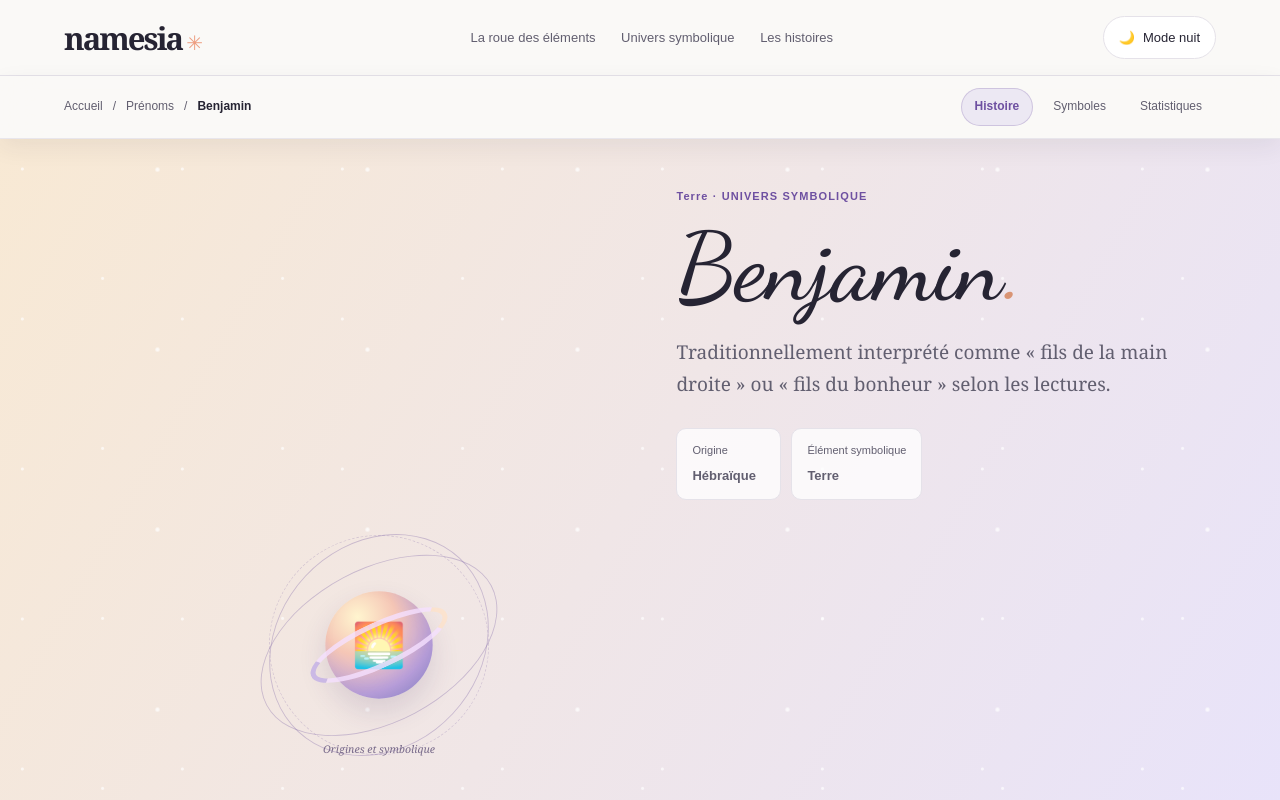
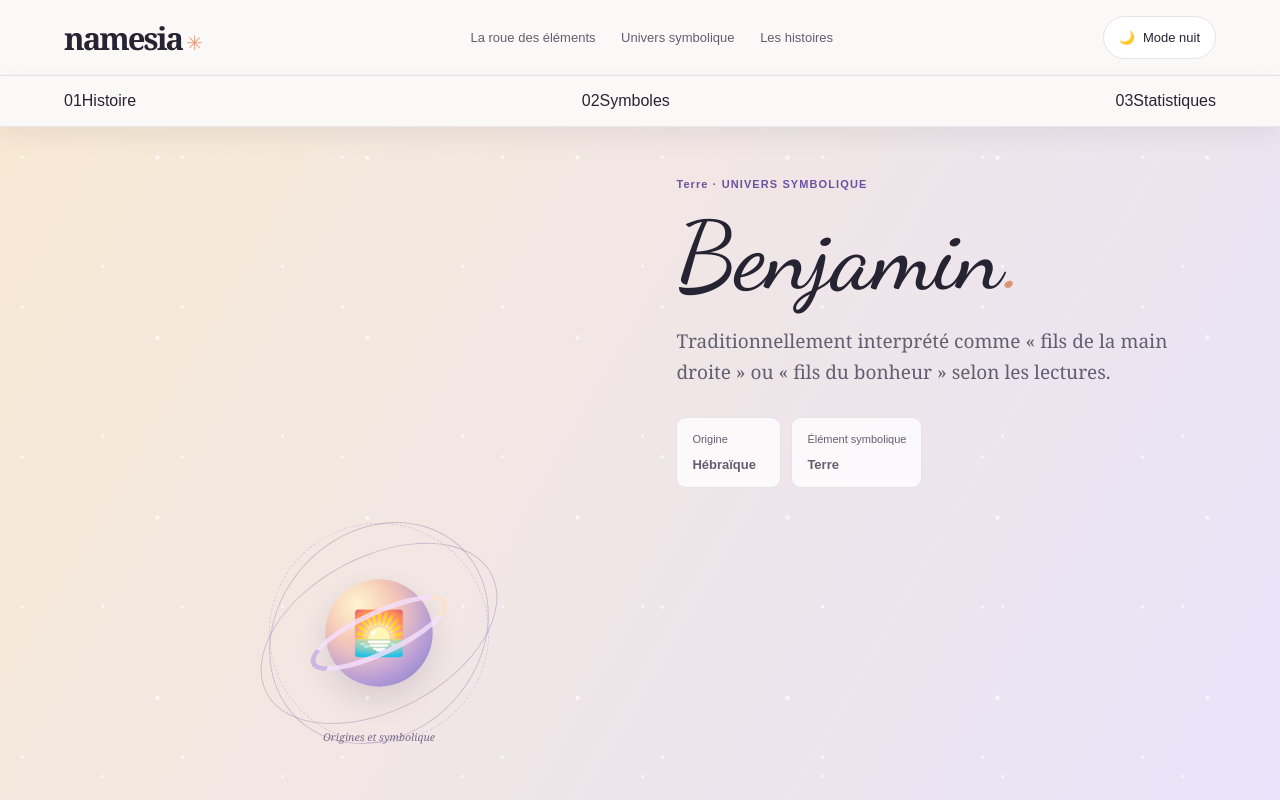
Before and after one commit to Nabouna32/Names, a Next.js app: page /prenoms/benjamin in a window 1280 px wide. Shown: the top 800 px of the page. Built offline with nearby package versions, Linux system fonts and the light colour scheme.

Commit message:
Styliser la navigation des fiches prénom

```diff
--- a/src/components/ProfilePageTopline.tsx
+++ b/src/components/ProfilePageTopline.tsx
@@ -1,68 +1,21 @@
 "use client";
-
-import Link from "next/link";
-import { usePathname } from "next/navigation";
 import { useEffect, useState } from "react";
-
-const profileSections = [
-  { id: "histoire", label: "Histoire" },
-  { id: "symboles", label: "Symboles" },
-  { id: "statistiques", label: "Statistiques" },
-] as const;
-
+const profileSections = [{ id: "histoire", label: "Histoire" }, { id: "symboles", label: "Symboles" }, { id: "statistiques", label: "Statistiques" }] as const;
 export default function ProfilePageTopline() {
-  const pathname = usePathname();
-  const slug = pathname.split("/").filter(Boolean).at(-1) ?? "";
-  const pageName = slug
-    .split("-")
-    .map((part) => part.charAt(0).toLocaleUpperCase("fr-FR") + part.slice(1))
-    .join(" ");
   const [activeSection, setActiveSection] = useState<string>("histoire");
-
   useEffect(() => {
-    const targets = profileSections
-      .map(({ id }) => document.getElementById(id))
-      .filter((section): section is HTMLElement => section !== null);
-
+    const targets = profileSections.map(({ id }) => document.getElementById(id)).filter((section): section is HTMLElement => section !== null);
     if (!targets.length || !("IntersectionObserver" in window)) return;
-
-    const observer = new IntersectionObserver(
-      (entries) => {
-        const visible = entries
-          .filter((entry) => entry.isIntersecting)
-          .sort((a, b) => a.boundingClientRect.top - b.boundingClientRect.top);
-
-        if (visible[0]) setActiveSection(visible[0].target.id);
-      },
-      { rootMargin: "-20% 0px -60% 0px", threshold: 0 },
-    );
-
+    const observer = new IntersectionObserver((entries) => {
+      const visible = entries.filter((entry) => entry.isIntersecting).sort((a, b) => a.boundingClientRect.top - b.boundingClientRect.top);
+      if (visible[0]) setActiveSection(visible[0].target.id);
+    }, { rootMargin: "-20% 0px -60% 0px", threshold: 0 });
     targets.forEach((section) => observer.observe(section));
     return () => observer.disconnect();
   }, []);
-
-  return (
-    <div className="profile-page-topline">
-      <nav className="profile-breadcrumb" aria-label="Fil d’Ariane">
-        <Link href="/">Accueil</Link>
-        <span aria-hidden="true">/</span>
-        <Link href="/#decouvrir">Prénoms</Link>
-        <span aria-hidden="true">/</span>
-        <span aria-current="page">{pageName}</span>
-      </nav>
-      <nav className="profile-section-nav" aria-label="Navigation de la fiche">
-        {profileSections.map(({ id, label }) => (
-          <a
-            key={id}
-            href={`#${id}`}
-            className={activeSection === id ? "is-active" : undefined}
-            aria-current={activeSection === id ? "location" : undefined}
-            onClick={() => setActiveSection(id)}
-          >
-            {label}
-          </a>
-        ))}
-      </nav>
-    </div>
-  );
+  return <nav className="profile-page-topline" aria-label="Navigation de la fiche">
+    {profileSections.map(({ id, label }, index) => <a key={id} href={`#${id}`} className={activeSection === id ? "is-active" : undefined} aria-current={activeSection === id ? "location" : undefined} onClick={() => setActiveSection(id)}>
+      <span className="profile-section-nav-number" aria-hidden="true">{String(index + 1).padStart(2, "0")}</span><span>{label}</span>
+    </a>)}
+  </nav>;
 }
```
